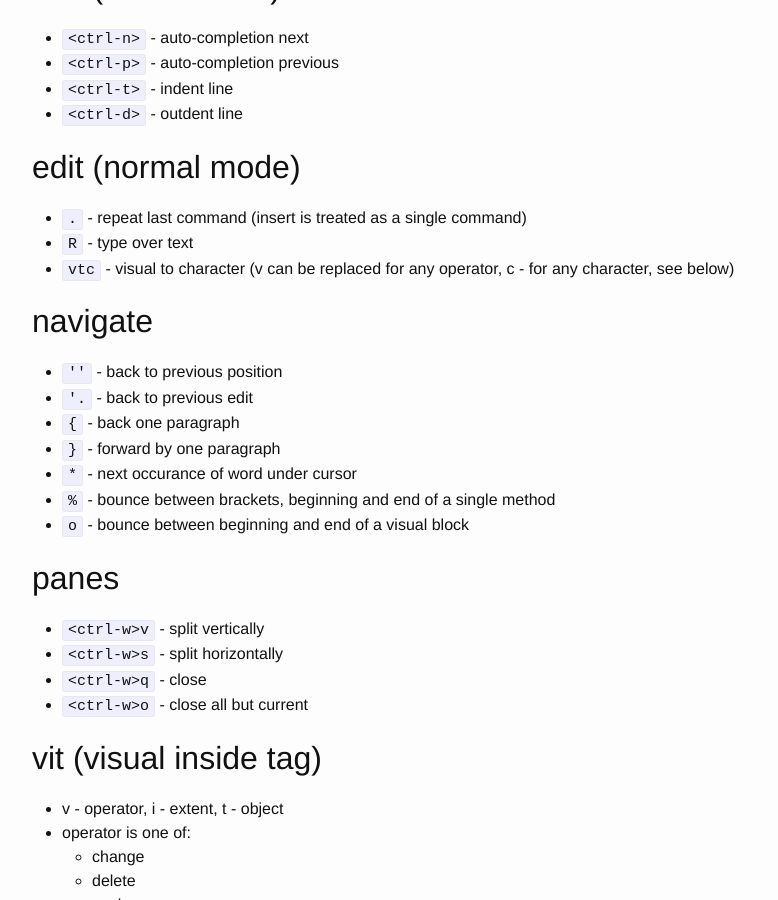
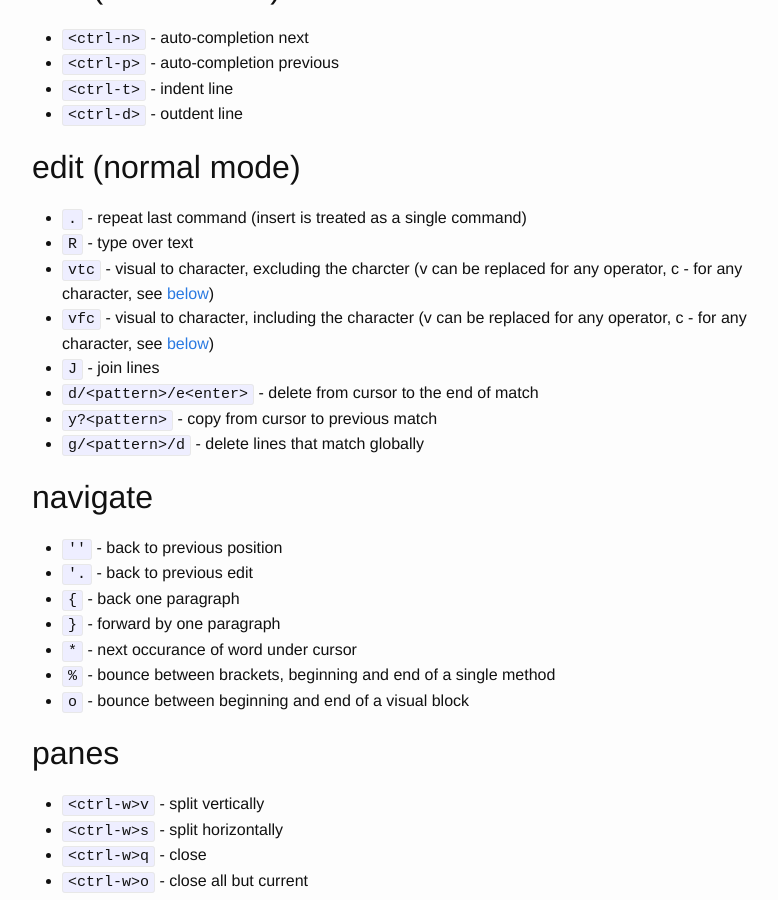
Before and after one commit to uldissturms/uldissturms.github.io, a Jekyll site: the page built from _posts/2016-08-07-vim-cheat-sheet.markdown, in a window 1280 px wide and 900 px high, scrolled down 383 px. Shown: the whole window, without its empty margins (238-1016 px from the left). Built offline with Jekyll 4.4.1, drawn with Linux system fonts in a browser that asks for light colours.

Commit message:
add vtc and vfc to vim cheat sheet + links

````diff
--- a/_posts/2016-08-07-vim-cheat-sheet.markdown
+++ b/_posts/2016-08-07-vim-cheat-sheet.markdown
@@ -22,7 +22,12 @@ edit (normal mode)
 ---------------------
 - ```.``` - repeat last command (insert is treated as a single command)
 - ```R``` - type over text
-- ```vtc``` - visual to character (v can be replaced for any operator, c - for any character, see below)
+- ```vtc``` - visual to character, excluding the charcter (v can be replaced for any operator, c - for any character, see [below](#vit-visual-inside-tag))
+- ```vfc``` - visual to character, including the character (v can be replaced for any operator, c - for any character, see [below](#vit-visual-inside-tag))
+- ```J``` - join lines
+- ```d/<pattern>/e<enter>``` - delete from cursor to the end of match
+- ```y?<pattern>``` - copy from cursor to previous match
+- ```g/<pattern>/d``` - delete lines that match globally
 
 navigate
 ---------
@@ -43,7 +48,7 @@ panes
 
 
 vit (visual inside tag)
----
+-----------------------
 - v - operator, i - extent, t - object
 - operator is one of:
   - change
````
